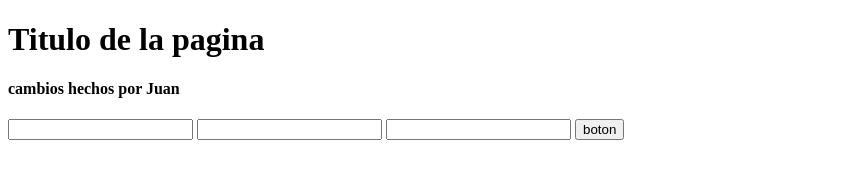
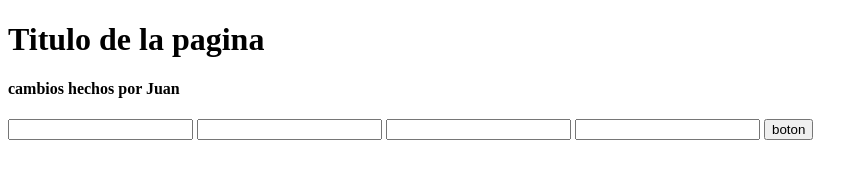
Before and after one commit to ddeivi/repo-pruebas, a plain HTML site: page index.html in a window 1280 px wide. Shown: the whole page, without its empty margins (0-868 px from the left). Drawn offline with Linux system fonts and the light colour scheme.

Commit message:
se gg email

```diff
--- a/index.html
+++ b/index.html
@@ -14,7 +14,7 @@
         <input type="text" name="nombre" id="nombre">
         <input type="text" name="apellido" id="apellido">
         <input type="number" name="edad" id="edad">
-
+        <input type="email" name="email" id="email">
         <input type="button" value="boton">
     </form>
 
```
